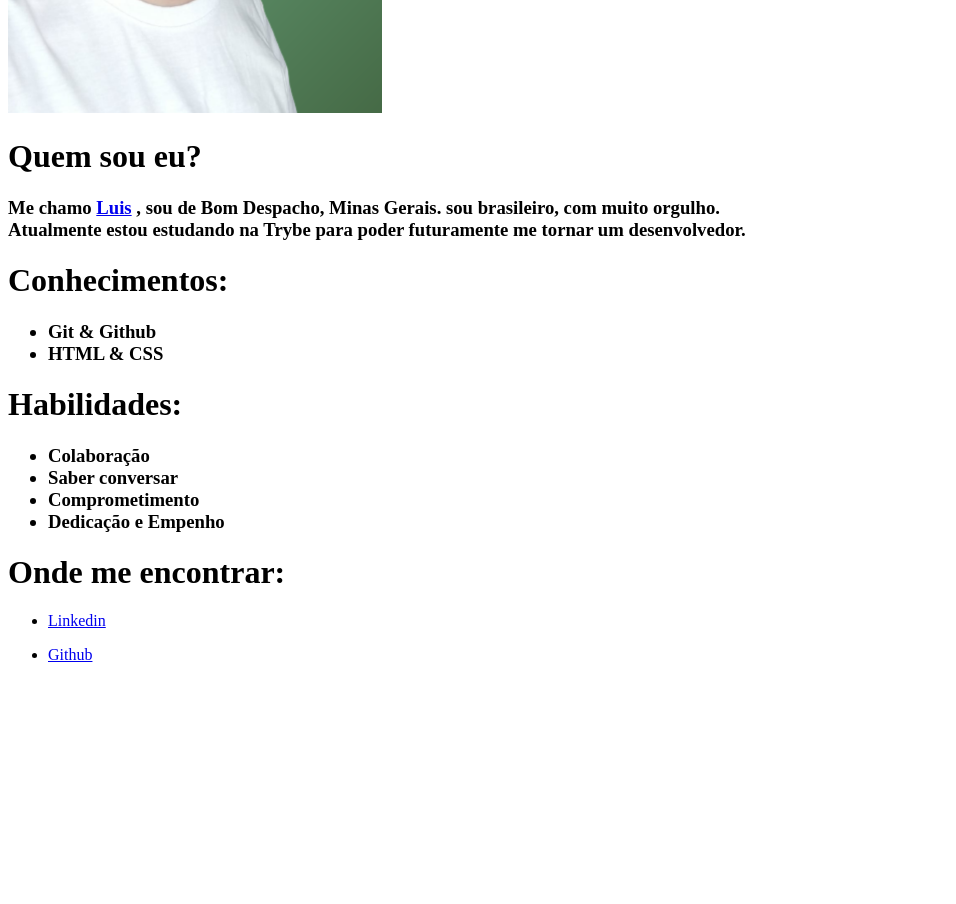
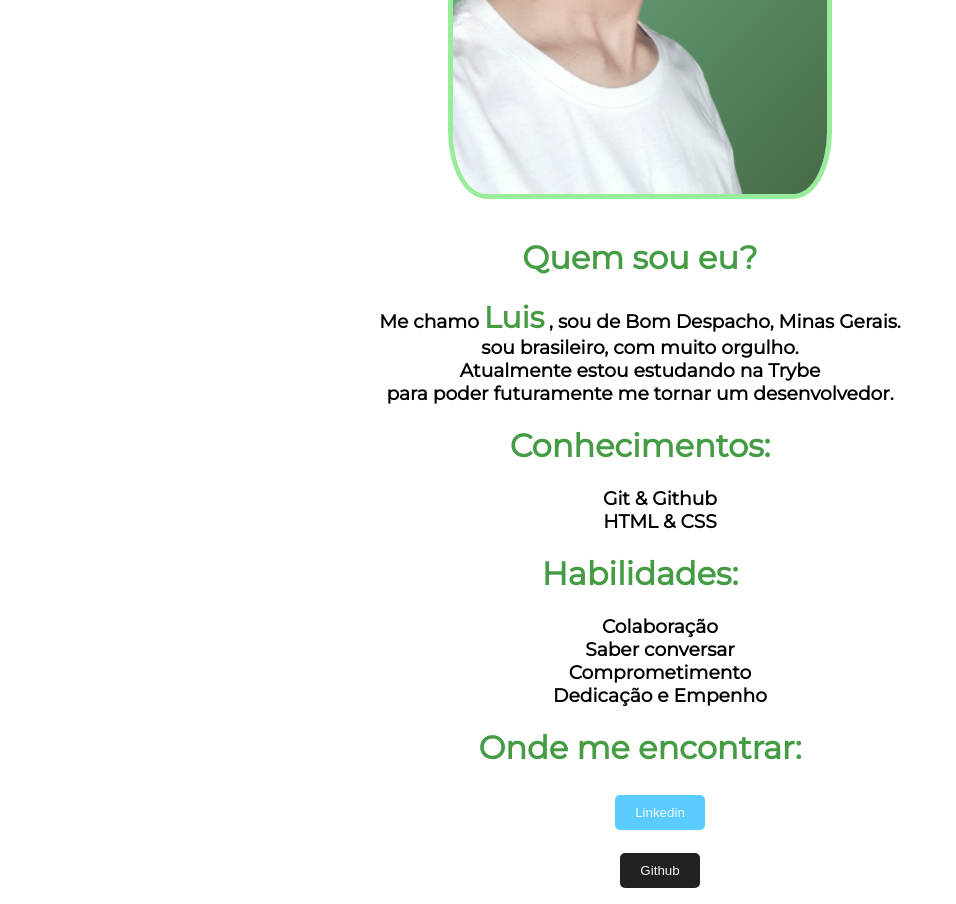
Before and after one commit to luisalvescrds/luisalvescrds.github.io, a plain HTML site: page index.html in a window 1280 px wide. Shown: the part 740-1644 px from the top of the page, without its empty margins (0-956 px from the left). Before the commit the page ends 1420 px from the top, so only its background shows below. Drawn offline with Linux system fonts and the light colour scheme.

Commit message:
AdicionadoCSS

```diff
--- a/index.html
+++ b/index.html
@@ -5,44 +5,119 @@
         <meta charset="UTF-8">
   <meta http-equiv="X-UA-Compatible" content="IE=edge">
   <meta name="viewport" content="width=device-width, initial-scale=1.0">
+  <link rel="preconnect" href="https://fonts.googleapis.com">
+<link rel="preconnect" href="https://fonts.gstatic.com" crossorigin>
+<link href="https://fonts.googleapis.com/css2?family=Montserrat&display=swap" rel="stylesheet">
   <style>
+
+    #titulo{
+      text-align: center;
+    }
+
+    h1 {
+      font-family: 'Montserrat', sans-serif;
+      color: rgb(69, 156, 69);
+      text-align: center;
+    }
+    img{
+      border-radius: 10%;
+      border: 5px solid rgb(153, 236, 153);
+      display: block;
+      margin: 0 auto;
+    }
+    ul,a{
+      font-style: 'Montserrat', sans-serif;
+      text-align: center;
+    }
+    #conhecimentos_2 {
+
+    }
+    #redes_2{
+
+    }
+    #habilidades_2{
+
+    }
+    h3{
+      font-family: 'Montserrat', sans-serif;
+    }
+    #sobre{
+      text-align: center;
+    }
+    a{
+      text-decoration: none;
+      font-size: 30px;
+      font-style: normal;
+      font-family: 'Montserrat', sans-serif;
+      color: rgb(69, 156, 69);
+      p
+
+    }
+    a:visited {
+      color: none;
+    }
+    .blue-button{
+      background-color: rgb(89, 203, 255);
+      color: aliceblue;
+      border-radius: 5px;
+      padding: 10px 20px;
+      border: none;
+
+    }
+    .black-button{
+      background-color: rgb(34, 34, 34);
+      color: aliceblue;
+      border-radius: 5px;
+      padding: 10px 20px;
+      border: none;
+    }
+    button{
+      background-color: rgb(69, 156, 69);
+      color: aliceblue;
+      border-radius: 5px;
+      padding: 10px 20px;
+      border: none;
+    }
+
+
 
   </style>
   <body>
     <!--PARTE 1-->
     <ul>
-        <li><a href="#conhecimentos">Conhecimentos</a></li>
-        <li><a href="#redes">Redes Sociais</a></li>
-        <li><a href="#habilidades">Habilidades</a></li>
+        <a id="conhecimentos_2" href="#conhecimentos"> <button type="button">Conhecimentos</button> </a><br>
+        <a id="redes_2" href="#redes"><button type="button"> Sociais</button></a><br>
+        <a id= "habilidades_2"href="#habilidades"><button type="button"> Habilidades</button></a><br>
     </ul>
 
-    <h1>Oi, me chamo <em>Luis Felipe Alves Cardoso</em>,<br>
+    <h1 id="titulo" >Oi, me chamo <em>Luis Felipe Alves Cardoso</em>,<br>
     e este é meu <strong>Portifólio.</strong></h1>
     <img id="foto_luis"src="Imagens/Design sem nome (1).png" alt="foto de luis sorrindo">
     <br>
     <h1>Quem sou eu?</h1>
-    <h3><p>Me chamo <a href="#foto_luis">Luis</a> , sou de Bom Despacho, Minas Gerais.
-      sou brasileiro, com muito orgulho.<br> Atualmente estou estudando na <strong>Trybe</strong>
+    <h3 id="sobre"><p>Me chamo <a id="luis_2" href="#foto_luis">Luis</a> , sou de Bom Despacho, Minas Gerais.<br>
+      sou brasileiro, com muito orgulho.<br> Atualmente estou estudando na <strong>Trybe</strong><br>
       para poder futuramente me tornar um desenvolvedor.
     </p></h3>
     <!--PARTE 2-->
     <h1 id="conhecimentos">Conhecimentos:</h1>
     <ul><h3>
-        <li>Git & Github</li>
-        <li>HTML & CSS</li>
+        Git & Github<br>
+        HTML & CSS<br>
     </ul></h3>
     <h1 id="habilidades">Habilidades:</h1>
     <ul><h3>
-        <li>Colaboração</li>
-        <li>Saber conversar</li>
-        <li>Comprometimento</li>
-        <li>Dedicação e Empenho</li>
+        Colaboração<br>
+        Saber conversar<br>
+        Comprometimento<br>
+        Dedicação e Empenho<br>
     </ul></h3>
     <!--PARTE 3-->
     <h1 id="redes">Onde me encontrar:</h1>
     <ul>
-        <li><p><a href="https://www.linkedin.com/in/luisalvescrds/" target="_blank">Linkedin</a>
-        <li><p><a href="https://github.com/luisalvescrds" target="_blank">Github</a>
+        <p><a href="https://www.linkedin.com/in/luisalvescrds/" target="_blank"><button class="blue-button" type="button"> Linkedin</button></a><br>
+        <p><a href="https://github.com/luisalvescrds" target="_blank"> <button class="black-button" type="button"> Github</button></a><br>
+
        </ul>
 <!--PARTE 4-->
 
```
